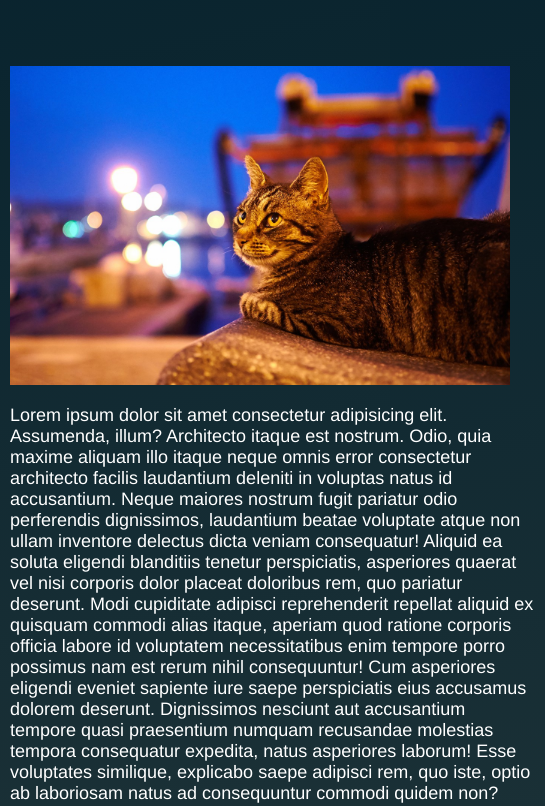
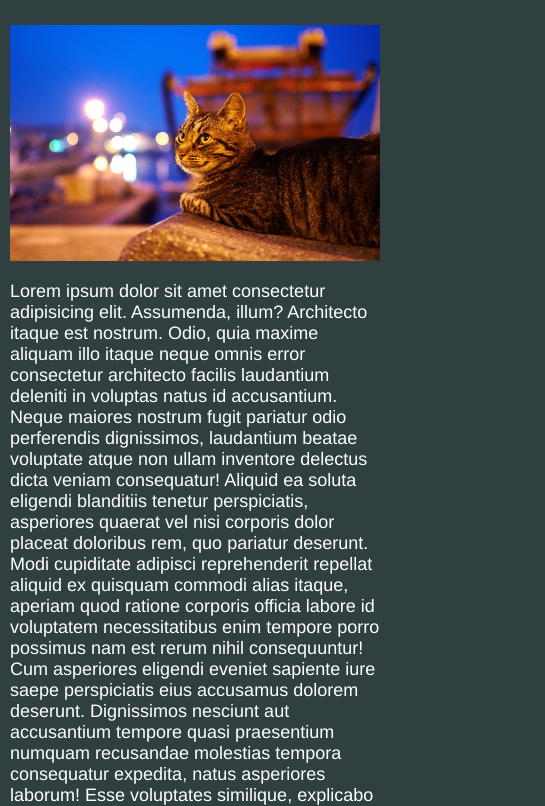
Before and after one commit to VladyslavYermolenko/vladyslavyermolenko.github.io, a plain HTML site: page index.html in a window 390 px wide. Shown: the part 295-1101 px from the top of the page, 545 px wide, since content can reach past the window. Drawn offline with Linux system fonts and the light colour scheme.

Commit message:
Added adaptation for phones. Added sidebar. Added new design. Bugs fixed.

```diff
--- a/assets/css/style.css
+++ b/assets/css/style.css
@@ -5,7 +5,7 @@ body {
   /* color: rgb(0,0,0); */
   color: white;
   /* background: rgb(241,244,248); */
-  background: linear-gradient(170deg, #04202C, #304040); /* Градиент фона */
+  background: #304040; /* Градиент фона */
 }
 
 nav { /* Навігація */
@@ -23,12 +23,19 @@ header, main, footer {
   max-width: 1800px;
 }
 
+.header-main-footer {
+  margin-left: auto;
+  margin-right: auto;
+}
+
 aside {
   float: left;
   padding: 5px;
   padding-top: 70px;
   font-size: 15px;
   /* color: rgb(241,244,248); */
+
+  /* height: 3200px; */
 
   background: #04202C;
   border-right: 1px solid black;
@@ -152,7 +159,6 @@ a {
 .table-div {
   display: flex;
   flex-direction: column;
-  margin: 30px;
 }
 
 /*********************************************************************/
@@ -161,13 +167,17 @@ a {
   aside {
     display: none;
   }
+  img {
+    max-width: 100%;
+    height: auto;
+  }
+  .header-main-footer {
+    max-width: 100%;
+    height: auto;
+  }
 }
 
 @media (max-width: 400px) { /* Адаптація для телефонів (посля 400 до 251) */
-  main {
-    margin-top: 160px;
-  }
-
   .menu-main {
     padding-top: 90px;
     text-align: center;
@@ -190,11 +200,19 @@ a {
     padding: 20px 15px;
     font-size: 16px;
   }
+
+  .table-div {
+    max-width: 100%;
+    height: auto;
+  }
+  .main-div {
+    padding-top: 60px;
+  }
 }
 
 @media (max-width: 250px) { /* Адаптація для телефонів (після 250) */
-  main {
-    margin-top: 220px;
+  .main-div {
+    padding-top: 120px;
   }
   .menu-main li {
     display: block;
--- a/index.html
+++ b/index.html
@@ -29,7 +29,7 @@
         <li style="list-style: none;"><a href="https://github.com/VladyslavYermolenko?tab=repositories" target="_blank">View more...</a></li>
       </ul>
     </aside>
-    <div>
+    <div class="header-main-footer">
       <header>
         <h1>Welcome to my page!</h1>
       </header>
```
